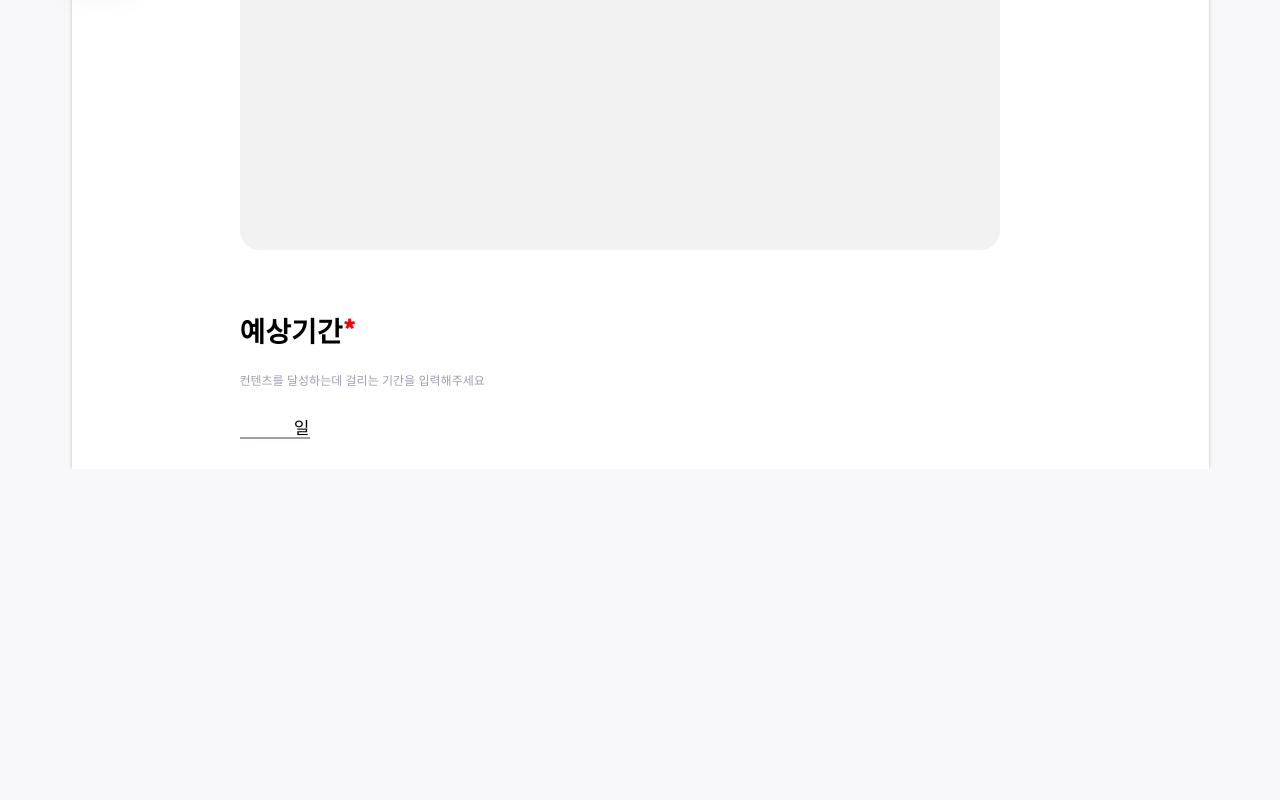
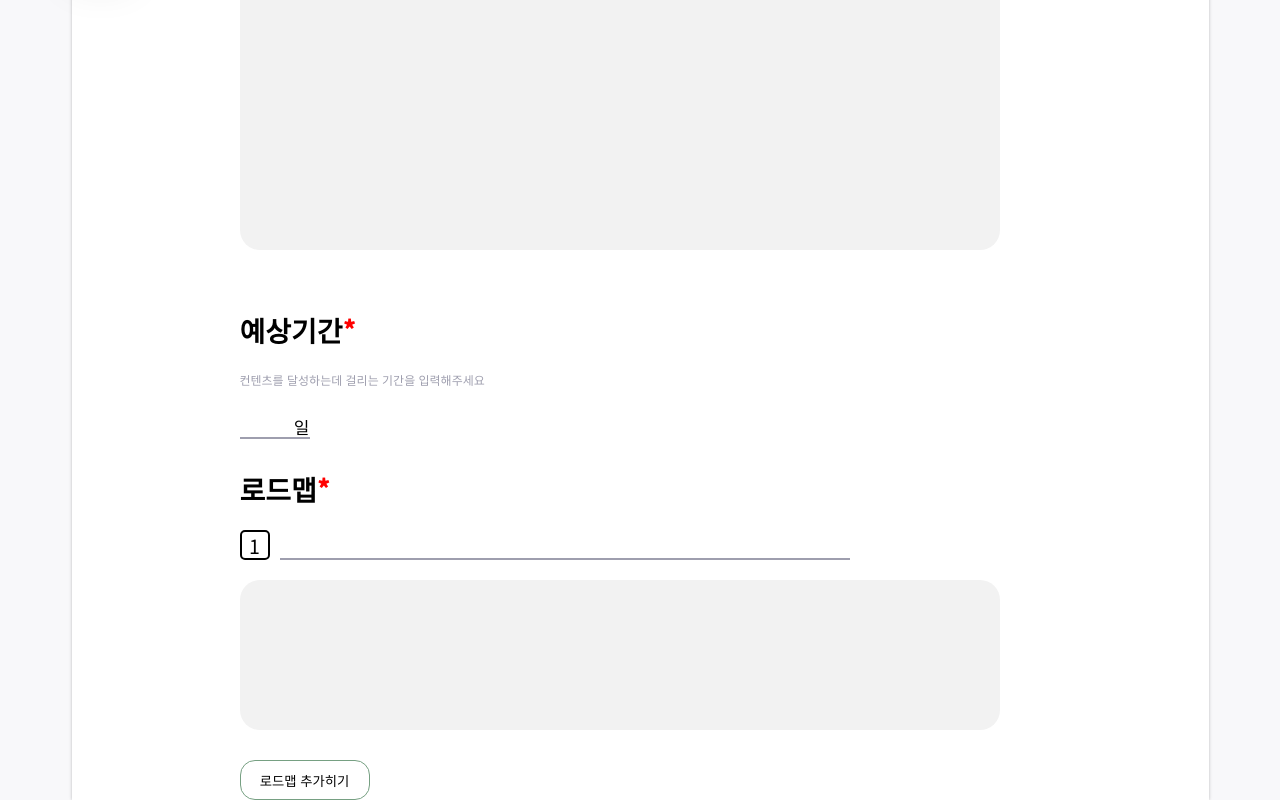
Before and after one commit to woowacourse-teams/2023-co-kirikiri, a React app in the folder client/: page /roadmap-create in a window 1280 px wide. Shown: the part 826-1626 px from the top of the page. Before the commit the page ends 1295 px from the top, so only its background shows below. Built offline with nearby package versions, Linux system fonts and the light colour scheme.

Commit message:
feat: raodmap페이지에 컴포넌트 추가

```diff
--- a/client/src/pages/roadmapCreatePage/roadmapCreatePage.tsx
+++ b/client/src/pages/roadmapCreatePage/roadmapCreatePage.tsx
@@ -3,6 +3,7 @@ import Description from '@/components/roadmapCreatePage/description/description'
 import Difficulty from '@/components/roadmapCreatePage/difficulty/difficulty';
 import MainText from '@/components/roadmapCreatePage/mainText/mainText';
 import Period from '@/components/roadmapCreatePage/period/period';
+import Roadmap from '@/components/roadmapCreatePage/roadmap/roadmap';
 import Title from '@/components/roadmapCreatePage/title/title';
 
 const RoadmapCreatePage = () => {
@@ -14,6 +15,7 @@ const RoadmapCreatePage = () => {
       <Difficulty />
       <MainText />
       <Period />
+      <Roadmap />
     </>
   );
 };
```
